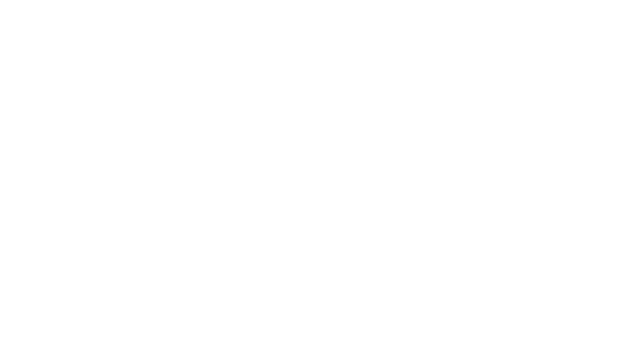
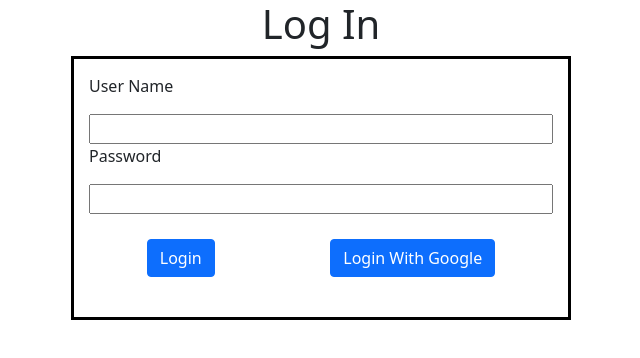
Before and after one commit to rodennis/react-firebase, a React (Create React App) app: page /login in a window 1280 px wide. Shown: the top 358 px of the page, without its empty margins (319-959 px from the left). Built offline with nearby package versions, Linux system fonts and the light colour scheme.

Commit message:
login page and some firebase files

```diff
--- a/src/App.js
+++ b/src/App.js
@@ -1,14 +1,25 @@
 import React from 'react';
+import { useState } from 'react';
 import { BrowserRouter, Route, Switch } from 'react-router-dom';
 import Home from './components/home'
+import LogIn from './components/logIn';
+import SignUp from './components/signUp';
 
 require('dotenv').config();
 function App() {
+    const [user, setUser] = useState('');
+
 	return (
 		<BrowserRouter>
 			<Switch>
                 <Route path='/' exact={true}>
                     <Home/>
+                </Route>
+                <Route path='/login'>
+                    <LogIn setUser={setUser}/>
+                </Route>
+                <Route path='/signup'>
+                    <SignUp/>
                 </Route>
 			</Switch>
 		</BrowserRouter>
--- a/src/components/home/index.js
+++ b/src/components/home/index.js
@@ -1,38 +1,18 @@
 import './index.css'
 import { Button, Alert, Breadcrumb, Dropdown } from 'react-bootstrap'
 import 'bootstrap/dist/css/bootstrap.min.css'
-import app from '../../firebase.js'
-import { signInWithPopup, getAuth, GoogleAuthProvider } from 'firebase/auth'
+import app from '../../firebase/firebase.js'
+import { googleLogin } from '../../firebase/auth'
+import { useEffect, useState } from 'react'
+import { useHistory } from 'react-router-dom/cjs/react-router-dom.min'
 
 const Home = () => {
+    const history = useHistory();
 
-    const handleLogin = () => {
-        const auth = getAuth();
-
-        const provider = new GoogleAuthProvider();
-        signInWithPopup(auth, provider).then((result) => {
-            // This gives you a Google Access Token. You can use it to access the Google API.
-            const credential = GoogleAuthProvider.credentialFromResult(result);
-            const token = credential.accessToken;
-            // The signed-in user info.
-            const user = result.user;
-            // ...
-        }).catch((error) => {
-        // Handle Errors here.
-        const errorCode = error.code;
-        const errorMessage = error.message;
-        // The email of the user's account used.
-        const email = error.email;
-        // The AuthCredential type that was used.
-        const credential = GoogleAuthProvider.credentialFromError(error);
-        // ...
-  });
-    }
     return (
         <>
             <div className='homePage'>
                 <h1>The site is loaded. You can now edit the home page or add other components</h1>
-                <Button onClick={() => {handleLogin()}}>Login</Button>
             </div>
         </>
     )
--- /dev/null
+++ b/src/components/logIn/index.css
@@ -0,0 +1,19 @@
+.loginPage{
+    display: flex;
+    flex-direction: column;
+    align-items: center;
+}
+.loginDiv{
+    border: solid black;
+    display: flex;
+    flex-direction: column;
+    width: 500px;
+    padding: 15px;
+}
+
+.loginDiv div{
+    margin-top: 25px;
+    margin-bottom: 25px;
+    display: flex;
+    justify-content: space-around;
+}
--- /dev/null
+++ b/src/components/logIn/index.js
@@ -0,0 +1,30 @@
+import './index.css'
+import { Button, Alert, Breadcrumb, Dropdown, Card } from 'react-bootstrap'
+import { useEffect, useState } from 'react'
+import { googleLogin } from '../../firebase/auth'
+
+const LogIn = ({setUser}) => {
+    const [username, setUserName] = useState('');
+    const [password, setPassword] = useState('');
+    const handleGoogleLogin = async () => {
+        const user = await googleLogin();
+        await setUser(user?.displayName);
+    }
+    return (
+        <div className='loginPage'>
+            <h1>Log In</h1>
+            <div className='loginDiv'>
+                <p>User Name</p>
+                <input value={username} onChange={(e)=> {setUserName(e?.target?.value)}}/>
+                <p>Password</p>
+                <input value={password} onChange={(e)=> {setPassword(e?.target?.value)}}/>
+                <div>
+                    <Button>Login</Button>{' '}
+                    <Button onClick={() => {handleGoogleLogin()}}>Login With Google</Button>
+                </div>
+            </div>
+        </div>
+    )
+}
+
+export default LogIn
--- /dev/null
+++ b/src/components/signUp/index.js
@@ -0,0 +1,13 @@
+import './index.css'
+import { Button, Alert, Breadcrumb, Dropdown } from 'react-bootstrap'
+import { useEffect, useState } from 'react'
+
+const SignUp = () => {
+    return (
+        <>
+
+        </>
+    )
+}
+
+export default SignUp
--- /dev/null
+++ b/src/firebase/auth.js
@@ -0,0 +1,48 @@
+import { signInWithPopup, getAuth, GoogleAuthProvider, createUserWithEmailAndPassword,signInWithEmailAndPassword, signOut  } from 'firebase/auth'
+
+const auth = getAuth();
+const errorHandle = (error) => {
+    const errorCode = error.code;
+    const errorMessage = error.message;
+    // The email of the user's account used.
+
+    // The AuthCredential type that was used.
+    // const credential = GoogleAuthProvider.credentialFromError(error);
+    return {error: true, data: {errorCode, errorMessage}}
+}
+export const googleLogin = async () => {
+    const provider = new GoogleAuthProvider();
+    const result = await signInWithPopup(auth, provider);
+    const user = await result.user
+    return user
+}
+
+export const emailPasswordSignUp = (email, password) => {
+    createUserWithEmailAndPassword(auth, email, password)
+  .then((userCredential) => {
+    // Signed in
+    const user = userCredential.user;
+    // ...
+  })
+  .catch(error => errorHandle(error))
+}
+
+export const emailPasswordSignIn = (email, password) => {
+    signInWithEmailAndPassword(auth, email, password)
+  .then((userCredential) => {
+    // Signed in
+    const user = userCredential.user;
+    return {error: false, data: {user}}
+    // ...
+  })
+  .catch(error => errorHandle(error))
+}
+
+
+export const signUserOut = () => {
+    signOut(auth).then(() => {
+        // Sign-out successful.
+      }).catch((error) => {
+        // An error happened.
+      });
+}
```
Also changed, not shown: src/components/signUp/index.css (added), src/firebase/firebase.js (renamed from src/firebase.js), 1 other file (tests, documents, lock files or other folders).
